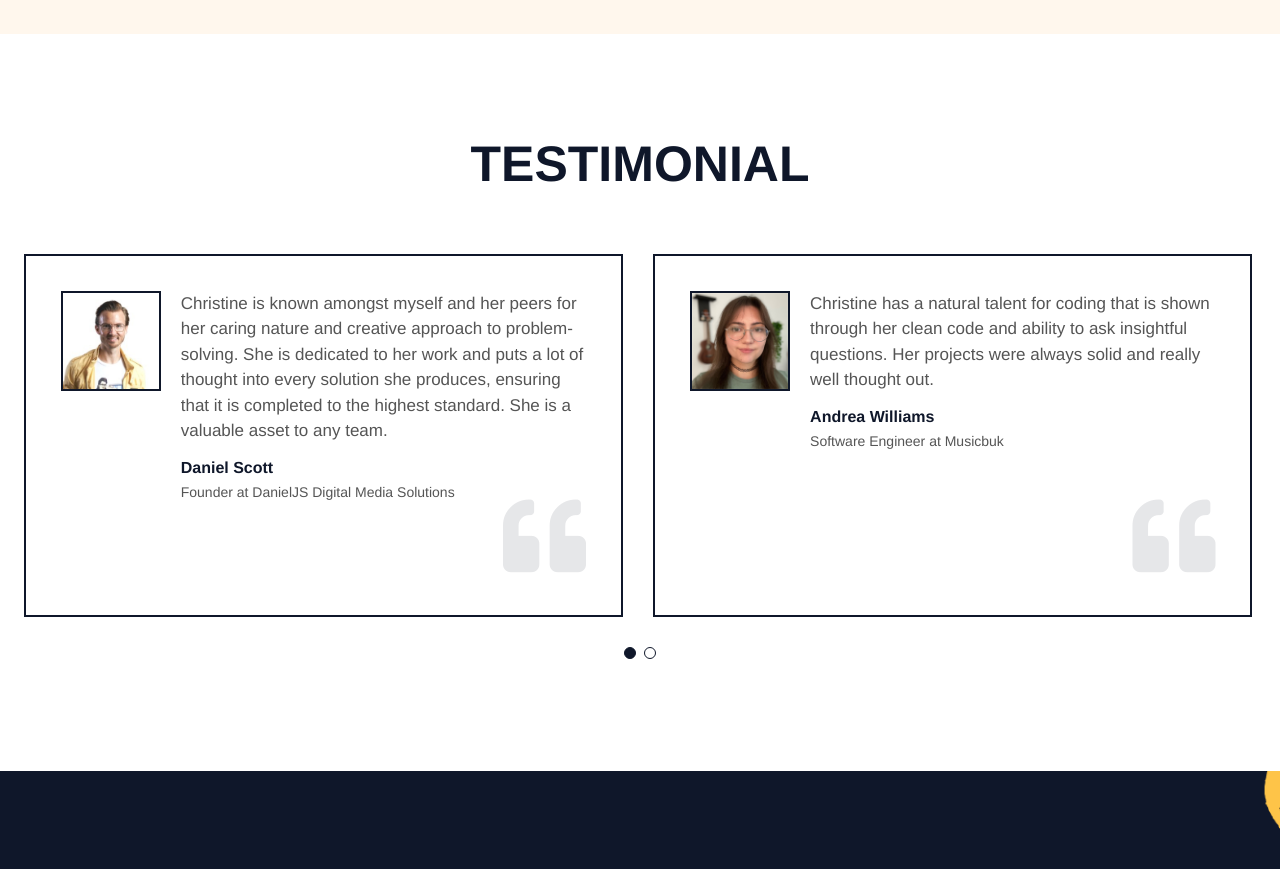
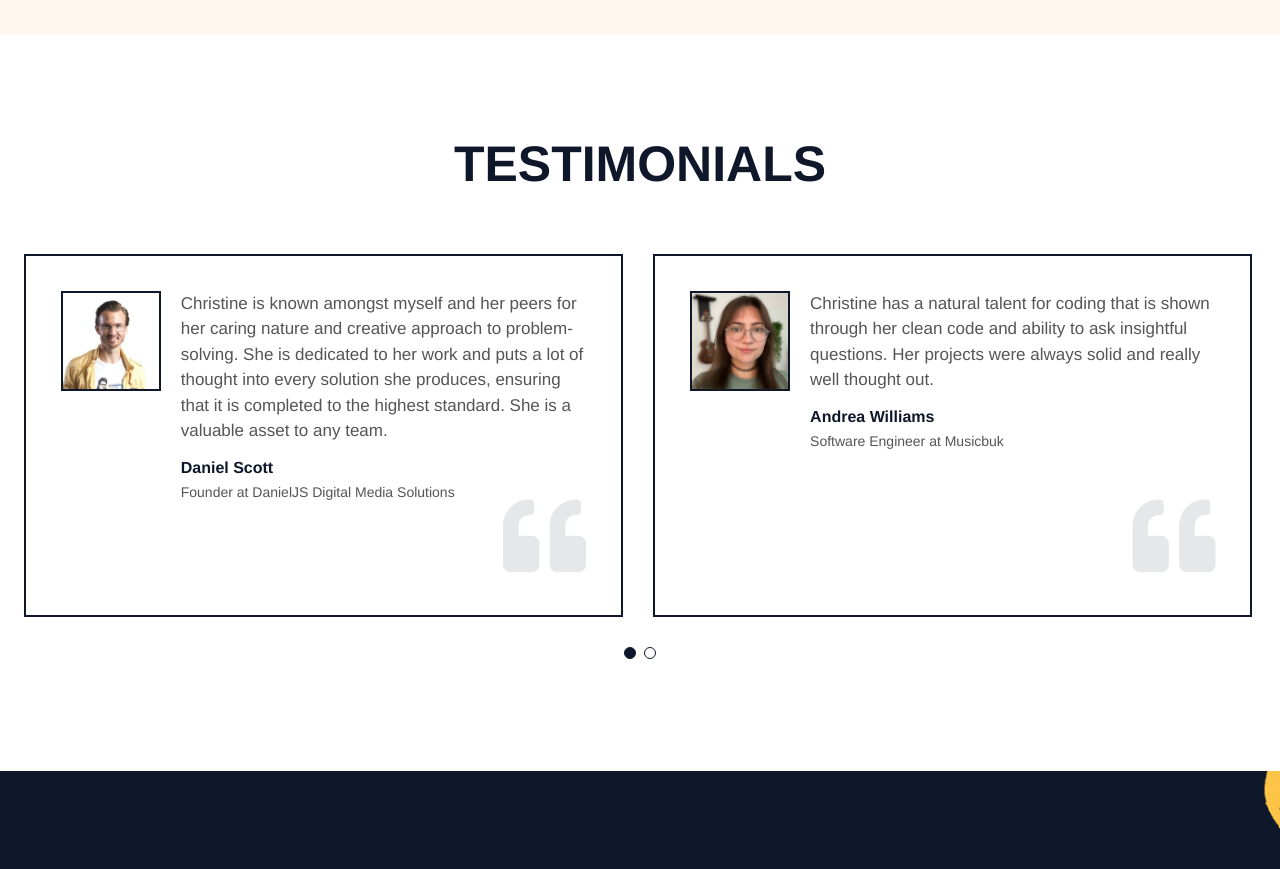
Before and after one commit to hummingbirdcreative/cg_portfolio, a React (Create React App) app: page / in a window 1280 px wide. Shown: the part 4440-5309 px from the top of the page. Built offline with nearby package versions, Linux system fonts and the light colour scheme; no server answers; grey boxes are pictures that could not be loaded.

Commit message:
testimonial header changed to testimonials

```diff
--- a/src/components/Testimonial.js
+++ b/src/components/Testimonial.js
@@ -8,7 +8,7 @@ const Testimonial = () => {
           <div className="grid section-heading">
             <div className="lg:col-span-6 text-center mx-auto">
               <h3>
-                <span>Testimonial</span>
+                <span>Testimonials</span>
               </h3>
             </div>
           </div>
```
